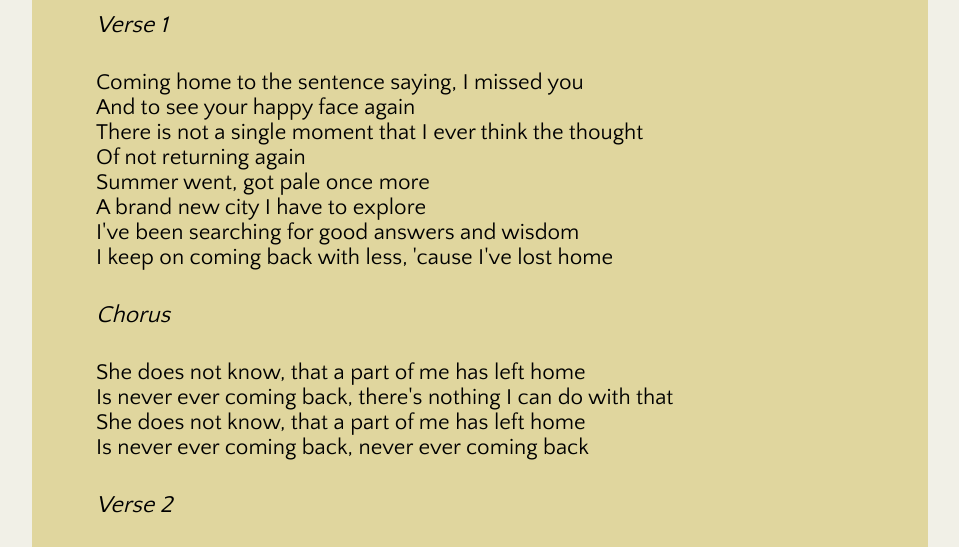
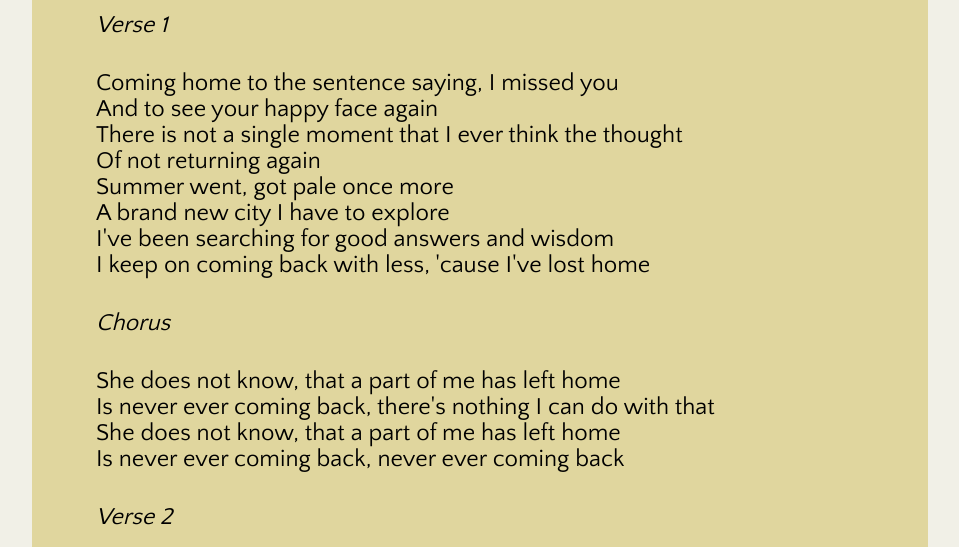
Before and after one commit to endriu17/learning-git-2, a plain HTML site: page index.html in a window 1280 px wide. Shown: the part 214-761 px from the top of the page, without its empty margins (160-1119 px from the left). Drawn offline with nearby package versions, Linux system fonts and the light colour scheme; files that its build step writes are made by us from their sources.

Commit message:
Change html title and font size

```diff
--- a/index.html
+++ b/index.html
@@ -6,7 +6,7 @@
     <meta http-equiv="X-UA-Compatible" content="ie=edge">
     <link href="https://fonts.googleapis.com/css?family=Quattrocento+Sans" rel="stylesheet">
     <link rel="stylesheet" href="style.css">
-    <title>Learnig git 2 and 3</title>
+    <title>Learnig git</title>
 </head>
 <body>
     <div class="song">
--- a/style.scss
+++ b/style.scss
@@ -29,6 +29,6 @@ body    {
         font-size: 1.5em;
     }
     p   {
-        font-size: 1.4em;
+        font-size: 1.5em;
     }
 }
```
